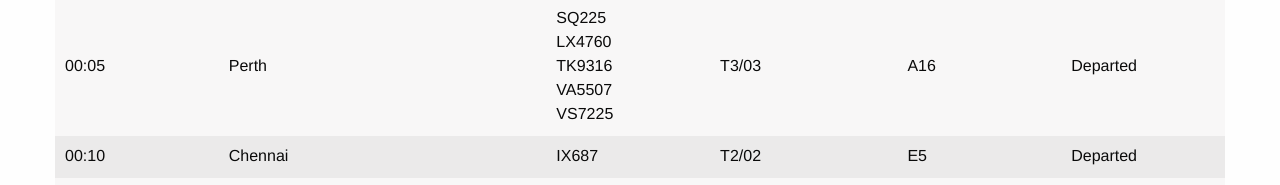
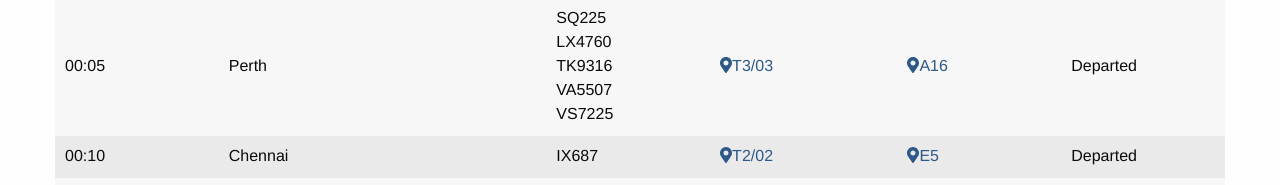
Before and after one commit to marutpun/flight-planner, a React (Vite) app: page / in a window 1280 px wide. Shown: the part 615-800 px from the top of the page. Built offline with nearby package versions, Linux system fonts and the light colour scheme.

Commit message:
add css status

```diff
--- a/package.json
+++ b/package.json
@@ -11,6 +11,9 @@
   "author": "",
   "license": "ISC",
   "dependencies": {
+    "@fortawesome/fontawesome-svg-core": "^1.2.36",
+    "@fortawesome/free-solid-svg-icons": "^5.15.4",
+    "@fortawesome/react-fontawesome": "^0.1.15",
     "nanoid": "^3.1.25",
     "react": "^17.0.2",
     "react-dom": "^17.0.2",
--- a/src/components/status/index.js
+++ b/src/components/status/index.js
@@ -8,6 +8,7 @@
   TrBackground,
   InfoCity,
   Info,
+  InfoTerminal,
 } from './styles/status';
 
 export default function Status({ children, ...restProps }) {
@@ -45,3 +46,7 @@
 Status.Info = function StatusInfo({ children, ...restProps }) {
   return <Info {...restProps}>{children}</Info>;
 };
+
+Status.InfoTerminal = function StatusInfoTerminal({ children, ...restProps }) {
+  return <InfoTerminal {...restProps}>{children}</InfoTerminal>;
+};
--- a/src/components/status/styles/status.js
+++ b/src/components/status/styles/status.js
@@ -37,3 +37,9 @@
   display: block;
   text-transform: uppercase;
 `;
+
+export const InfoTerminal = styled.span`
+  color: hsl(210, 51%, 35%);
+  display: block;
+  text-transform: uppercase;
+`;
--- a/src/containers/status.js
+++ b/src/containers/status.js
@@ -1,5 +1,7 @@
 import React from 'react';
 import { useSelector } from 'react-redux';
+import { FontAwesomeIcon } from '@fortawesome/react-fontawesome';
+import { faMapMarkerAlt } from '@fortawesome/free-solid-svg-icons';
 
 import { Status } from '../components';
 import { valueToStatus } from '../utils';
@@ -21,10 +23,16 @@
         ))}
       </td>
       <td>
-        <Status.Info>{flight.terminal}</Status.Info>
+        <Status.InfoTerminal>
+          <FontAwesomeIcon icon={faMapMarkerAlt} />
+          {flight.terminal}
+        </Status.InfoTerminal>
       </td>
       <td>
-        <Status.Info>{flight.gate}</Status.Info>
+        <Status.InfoTerminal>
+          <FontAwesomeIcon icon={faMapMarkerAlt} />
+          {flight.gate}
+        </Status.InfoTerminal>
       </td>
       <td>{valueToStatus(flight.status)}</td>
     </Status.TrBackground>
```
